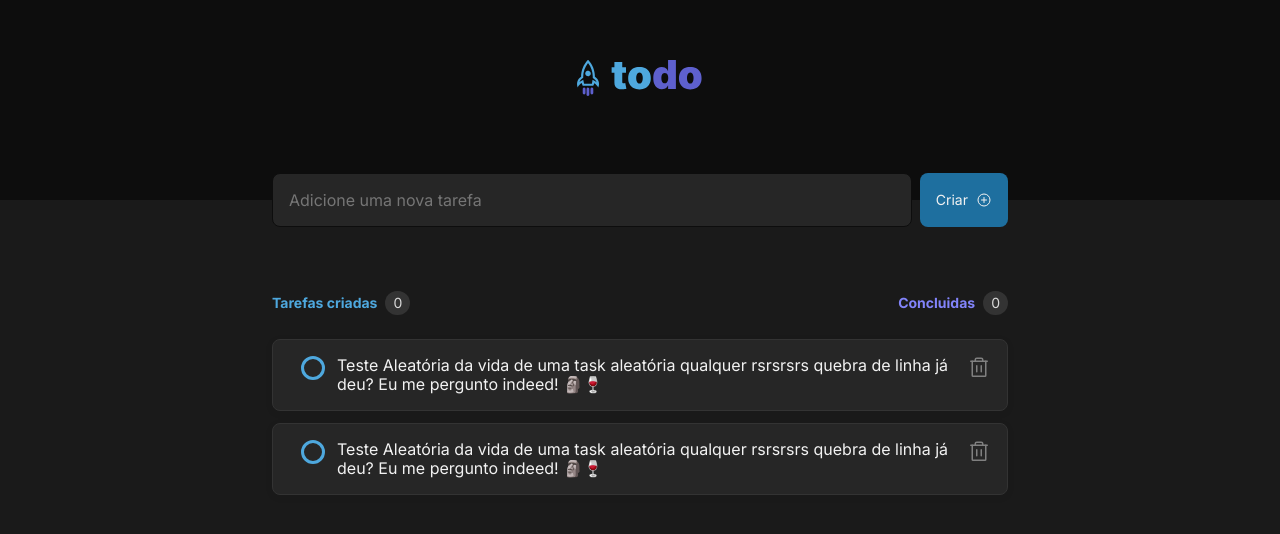
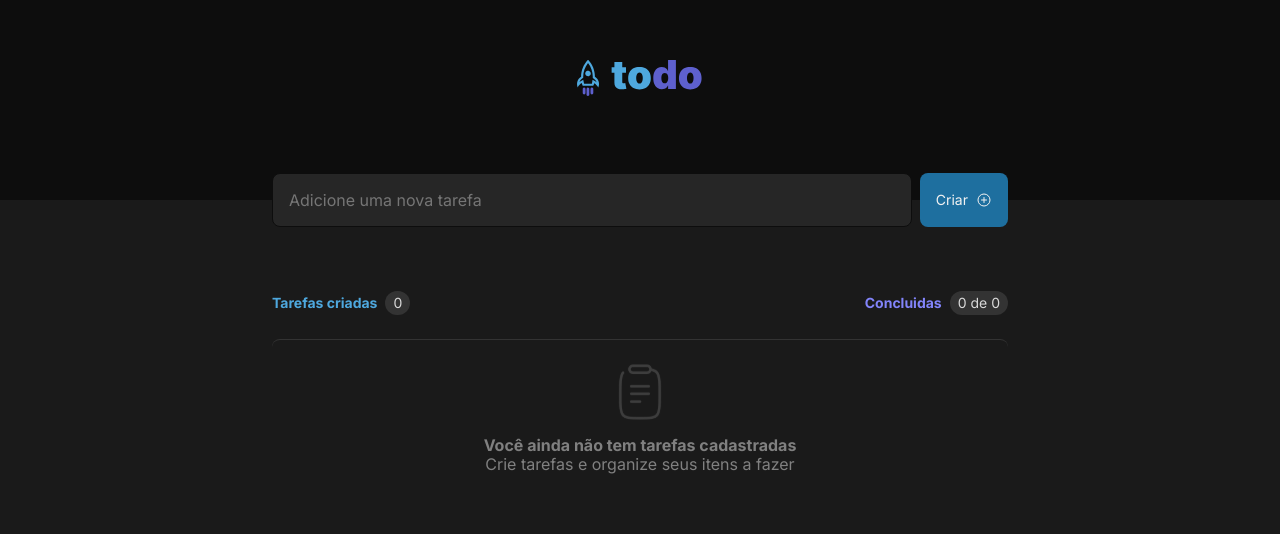
Before and after one commit to kzeca/to-do-list, a React (Vite) app in the folder frontend/: page / in a window 1280 px wide. Shown: the top 534 px of the page. Built offline with nearby package versions, Linux system fonts and the light colour scheme.

Commit message:
Create functional Create Button

```diff
--- a/frontend/src/App.module.css
+++ b/frontend/src/App.module.css
@@ -14,6 +14,17 @@
   width: 46rem;
   height: 3.375rem;
   margin-top: calc(0px - 1.5rem - 3px)
+}
+
+form .textInput {
+  background: var(--gray-500);
+  color: var(--gray-100);
+  border-radius: 8px;
+  border: 1px solid var(--gray-700);
+  padding: 1rem;
+  width: 100%;
+  height: 100%;
+  font-size: 1rem;
 }
 
 .tasksContainer {
--- a/frontend/src/App.tsx
+++ b/frontend/src/App.tsx
@@ -1,23 +1,41 @@
-import { FormEvent, useState } from 'react';
+import { ChangeEvent, FormEvent, useEffect, useState } from 'react';
 import styles from './App.module.css';
 import { Counter } from './components/Counter';
 import { CreateButton } from './components/CreateButton';
 import { Header } from './components/Header';
-import { TextInput } from './components/TextInput';
 import './global.css';
 import clipboardImg from './assets/clipboard.svg';
 import { Task } from './components/Task';
+import { ITask } from './interfaces/ITask';
 
 
 export function App() {
 
-  const tasks = [];
+  const [tasks, setTasks]  = useState<ITask[]>([]);
+  const totalTasks = tasks.length;
+  const [newTask, setNewTask] = useState('');
+  const hasTask = tasks?.length !== 0;
+  const isInputEmpty = newTask.length === 0;
+  const [totalTaskCompleted, setTaskCompleted] = useState(0);
 
   function handleCreateNewTask(event: FormEvent): void {
     event.preventDefault();
+    setTasks([ ...tasks,
+    {
+      content: newTask,
+      id: tasks.length !== 0 ? tasks[tasks.length - 1].id+1 : 1
+    }])
+    setNewTask('');
   }
 
-  const [hasTask, setHasTask] = useState<boolean>(true);
+  function handleNewTask(event: ChangeEvent<HTMLInputElement>) {
+    setNewTask(event.target.value);
+  }
+
+  function handleDeleteTask(taskId: number): void {
+    const newTaskList = tasks?.filter(task => task.id !== taskId);
+    setTasks(newTaskList);
+  }
 
   return (
     <div className={styles.app}>
@@ -25,13 +43,23 @@ export function App() {
       <div className={styles.wrapper}>
         <main>
           <form onSubmit={handleCreateNewTask}>
-            <TextInput />
-            <CreateButton />
+          <input
+            className={styles.textInput}
+            value={newTask}
+            type="text"
+            placeholder="Adicione uma nova tarefa"
+            onChange={handleNewTask}
+          />
+            <CreateButton disabled={isInputEmpty}/>
           </form>
           <div className={styles.tasksContainer}>
             <header>
-              <Counter text="Tarefas criadas" counter="0" strongColor='blue' />
-              <Counter text="Concluidas" counter="0" strongColor='purple'/>
+              <Counter
+                text="Tarefas criadas"
+                counter={totalTasks.toString()}
+                strongColor='blue'
+              />
+              <Counter text="Concluidas" counter={`${totalTasks} de ${totalTasks}`} strongColor='purple'/>
             </header>
             <main>
               {!hasTask ? (
@@ -42,8 +70,16 @@ export function App() {
                 </div>
               ): (
                 <div className={styles.hasTask}>
-                  <Task />
-                  <Task />
+                  {tasks?.map((task: ITask) => {
+                    return (
+                      <Task
+                        key={task.id}
+                        id={task.id}
+                        text={task.content}
+                        onDelete={handleDeleteTask}
+                      />
+                    )
+                  })}
                 </div>
               ) }
             </main>
--- a/frontend/src/components/CreateButton.tsx
+++ b/frontend/src/components/CreateButton.tsx
@@ -1,9 +1,18 @@
 import { PlusCircle } from 'phosphor-react';
 import styles from './CreateButton.module.css';
 
-export function CreateButton() {
+interface CreateButtonProps {
+    disabled: boolean;
+}
+
+export function CreateButton(props: CreateButtonProps) {
+    const { disabled } = props;
     return (
-        <button type='submit' className={styles.createButton}>
+        <button
+            disabled={disabled}
+            type='submit'
+            className={styles.createButton}
+        >
             Criar
             <PlusCircle size={16}/>
         </button>
--- a/frontend/src/components/Task.module.css
+++ b/frontend/src/components/Task.module.css
@@ -2,6 +2,7 @@
     display: flex;
     flex-direction: row;
     align-items: flex-start;
+    justify-content: space-between;
     padding: 1rem;
     gap: 0.75rem;
     width: 46rem;
@@ -52,6 +53,11 @@ label input:checked ~ .checkbox {
     border: 0;
 }
 
+label input:checked ~ span:not(.checkbox) {
+    color: var(--gray-300);
+    text-decoration-line: line-through;
+}
+
 label:hover input:checked ~ .checkbox {
     background: var(--purple);
 }
--- a/frontend/src/components/Task.tsx
+++ b/frontend/src/components/Task.tsx
@@ -1,17 +1,27 @@
 import { Trash } from 'phosphor-react';
 import styles from './Task.module.css';
 
-export function Task() {
+interface TaskProps {
+    id: number;
+    text: string;
+    onDelete: (id: number) => void;
+}
+
+export function Task(props: TaskProps) {
+    const { text, onDelete, id } = props;
+
+    function handleDeleteTask() {
+        onDelete(id);
+    }
+
     return (
         <div className={styles.container}>
             <label>
                 <input type="checkbox" />
                 <span className={styles.checkbox} />
-                Teste Aleatória da vida de uma task
-                aleatória qualquer rsrsrsrs quebra de linha
-                já deu? Eu me pergunto indeed! 🗿🍷
+                <span>{text}</span>
             </label>
-            <button title='Delete task'>
+            <button onClick={handleDeleteTask} title='Delete task'>
                 <Trash size={24}/>
             </button>
         </div>
--- a/frontend/src/components/TextInput.module.css
+++ /dev/null
@@ -1,10 +0,0 @@
-.textInput {
-    background: var(--gray-500);
-    color: var(--gray-100);
-    border-radius: 8px;
-    border: 1px solid var(--gray-700);
-    padding: 1rem;
-    width: 100%;
-    height: 100%;
-    font-size: 1rem;
-}
--- a/frontend/src/components/TextInput.tsx
+++ /dev/null
@@ -1,11 +0,0 @@
-import styles from './TextInput.module.css';
-
-export function TextInput() {
-    return (
-        <input
-            className={styles.textInput}
-            type="text"
-            placeholder="Adicione uma nova tarefa"
-        />
-    )
-}
--- /dev/null
+++ b/frontend/src/interfaces/ITask.ts
@@ -0,0 +1,4 @@
+export interface ITask {
+    id: number;
+    content: string;
+}
```
